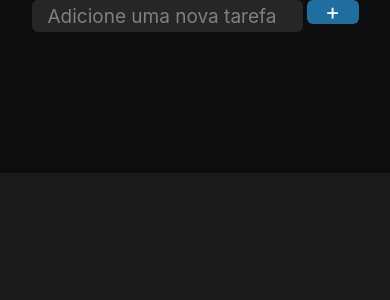
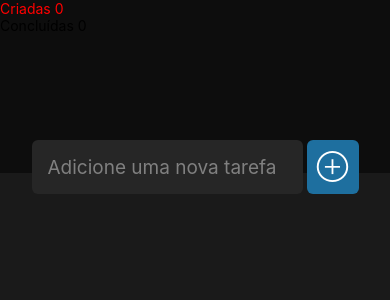
Before and after one commit to eduardacarvalho00/My-todo-list, a React Native app: screen / in a window 390 px wide. Shown: the top 300 px of the page. Built offline with nearby package versions, Linux system fonts and the light colour scheme; grey boxes are pictures that could not be loaded.

Commit message:
feat: create list task

```diff
--- a/App.tsx
+++ b/App.tsx
@@ -1,4 +1,3 @@
-import { StatusBar } from 'expo-status-bar';
 import React from 'react';
 import { Home } from './screens/Home';
 
--- /dev/null
+++ b/components/List/index.tsx
@@ -0,0 +1,13 @@
+import { Text, View } from "react-native";
+import { styles } from "./styles";
+
+export function ListTodo(){
+  return(
+    <>
+      <View>
+        <Text style={styles.taskCompleted}>Criadas 0</Text>
+        <Text>Concluídas 0</Text>
+      </View>
+    </>
+  )
+}
--- /dev/null
+++ b/components/List/styles.ts
@@ -0,0 +1,8 @@
+import { StyleSheet} from 'react-native';
+
+
+export const styles = StyleSheet.create({
+  taskCompleted:{
+    color: 'red',
+  },
+});
--- a/screens/Home/index.tsx
+++ b/screens/Home/index.tsx
@@ -1,6 +1,8 @@
 import { StatusBar } from "expo-status-bar";
 import { Button, Image, Text, TextInput, TouchableOpacity, View } from "react-native";
+import { ListTodo } from "../../components/List";
 import { styles } from "./styles";
+
 export function Home(){
   return (
     <View style={styles.container}>
@@ -16,10 +18,10 @@ export function Home(){
           placeholder="Adicione uma nova tarefa"
         />
         <TouchableOpacity style={styles.button}>
-          <Text style={styles.buttonText}>+</Text>
+          <Text style={styles.buttonText}>⊕</Text>
         </TouchableOpacity>
       </View>
-
+      <ListTodo />
     </View>
   )
 }
--- a/screens/Home/styles.ts
+++ b/screens/Home/styles.ts
@@ -12,15 +12,16 @@ export const styles = StyleSheet.create({
     alignItems: 'center',
     justifyContent: 'center',
     backgroundColor: '#0D0D0D',
-    position: 'absolute',
+    position: 'absolute'
   },
   inputForm:{
     width: '100%',
     height: 54,
     flexDirection: 'row',
     justifyContent: 'center',
-    paddingBottom: 30,
-    position: 'relative',
+    position: 'absolute',
+    top: 140,
+    marginBottom: 32
   },
   inputCreateTask: {
     width: 271,
```
